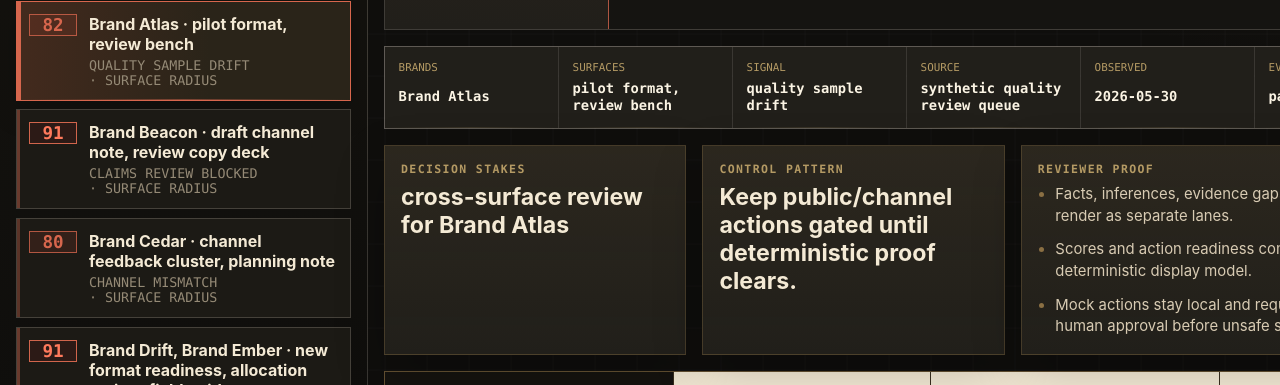
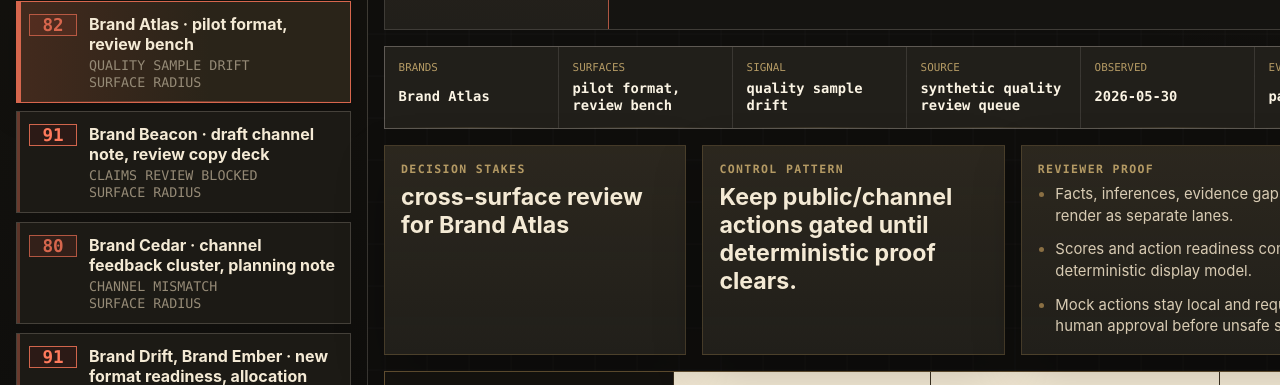
Before and after one commit to jeffgreendesign/ops-signal-console, a website built with Vite: page index.html in a window 1280 px wide. Shown: the part 393-778 px from the top of the page. Built offline with nearby package versions, Linux system fonts and the light colour scheme.

Commit message:
style: refine sidebar tags and scrollbars

```diff
--- a/src/styles.css
+++ b/src/styles.css
@@ -123,7 +123,28 @@ body {
     linear-gradient(180deg, rgba(255,255,255,0.025) 1px, transparent 1px) 0 0 / 42px 42px,
     radial-gradient(circle at top right, color-mix(in srgb, var(--brass) 18%, transparent), transparent 28rem),
     var(--graphite-950);
+  scrollbar-color: color-mix(in srgb, var(--brass) 58%, var(--graphite-800)) var(--graphite-950);
+  scrollbar-width: thin;
   animation: field-drift 32s linear infinite;
+}
+
+::-webkit-scrollbar {
+  width: 0.55rem;
+  height: 0.55rem;
+}
+
+::-webkit-scrollbar-track {
+  background: var(--graphite-950);
+}
+
+::-webkit-scrollbar-thumb {
+  border: 2px solid var(--graphite-950);
+  border-radius: 999px;
+  background: color-mix(in srgb, var(--brass) 62%, var(--graphite-800));
+}
+
+::-webkit-scrollbar-thumb:hover {
+  background: color-mix(in srgb, var(--brass-bright) 72%, var(--graphite-800));
 }
 
 body::before {
@@ -339,17 +360,15 @@ h3 { margin-bottom: 0.65rem; }
 
 .tab-copy { display: grid; gap: 0.25rem; }
 .tab-copy small {
-  display: flex;
-  flex-wrap: wrap;
-  gap: 0 0.5rem;
+  display: grid;
+  gap: 0.12rem;
   color: #958a76;
   font-family: ui-monospace, SFMono-Regular, Menlo, Consolas, monospace;
   text-transform: uppercase;
 }
 
 .tab-tag + .tab-tag::before {
-  content: '·';
-  margin-right: 0.5rem;
+  content: none;
 }
 
 .boundary-note {
```
